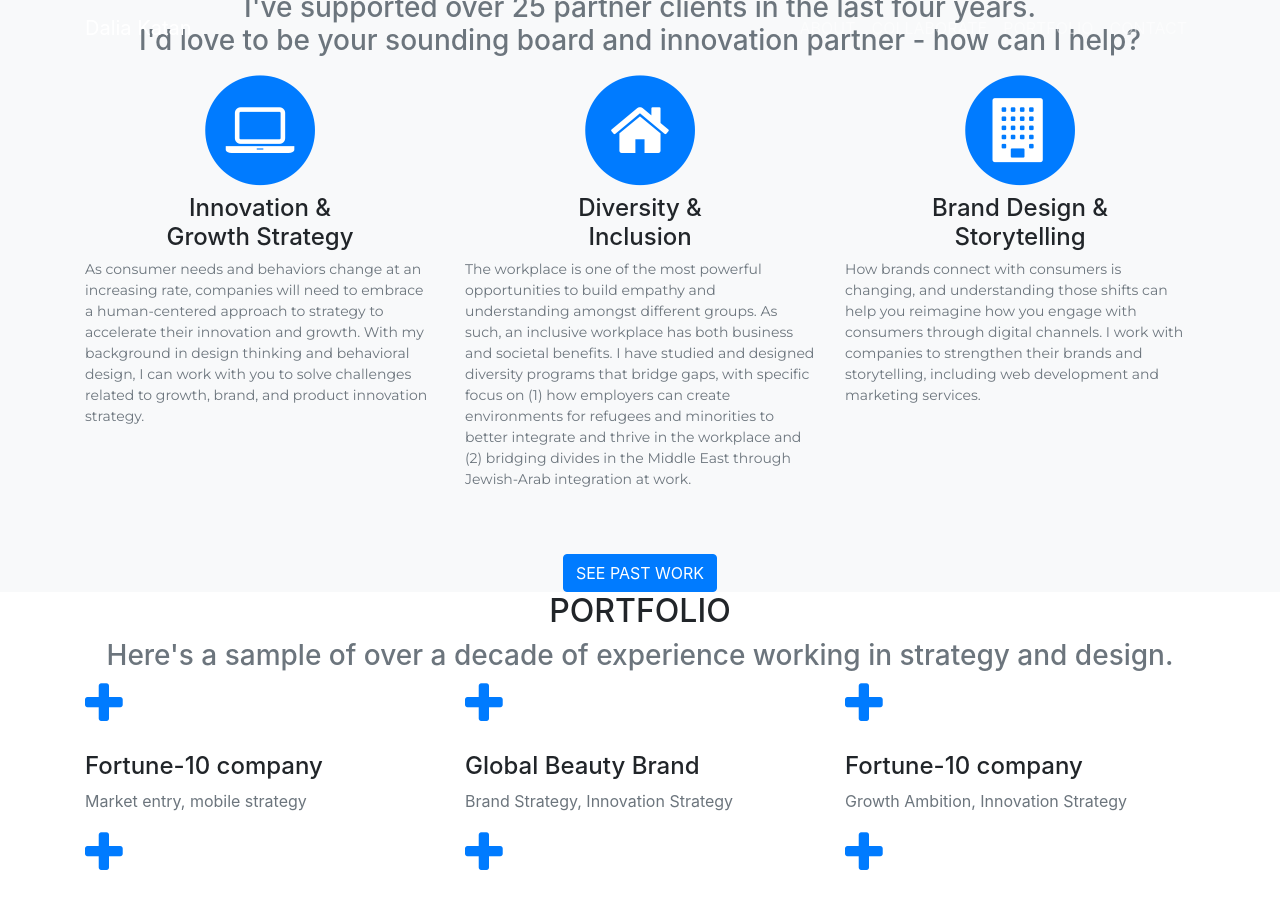
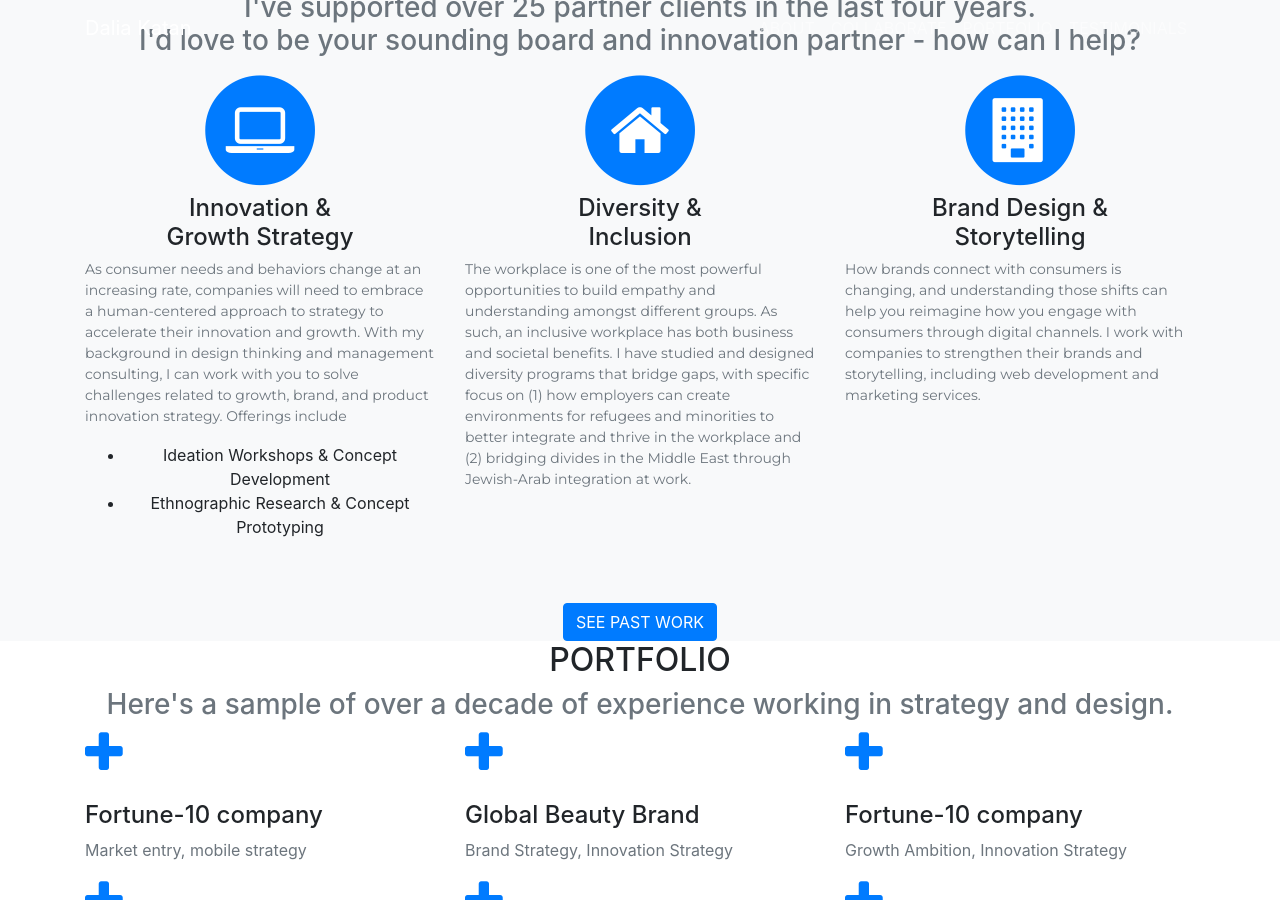
Before and after one commit to dalkat/dalkat.github.io, a Jekyll site: the page built from index.md, in a window 1280 px wide and 900 px high, scrolled down 763 px. Built offline with Jekyll 4.4.1, drawn with Linux system fonts in a browser that asks for light colours; nearby versions of some CDN libraries; some web fonts are replaced; library files that are not in the unit come from our copies.

Commit message:
update nav, added services to innovation

```diff
--- a/_data/default.yml
+++ b/_data/default.yml
@@ -10,6 +10,8 @@ nav:
     url: '#services'
   - title: Portfolio
     url: '#portfolio'
+  - title: Testimonials
+    url: '#testimonials
   - title: Contact
     url: '#contact'
 
--- a/_data/home.yml
+++ b/_data/home.yml
@@ -45,7 +45,7 @@ services:
   service:
     - icon: fa fa-laptop
       heading: Innovation & <br>Growth Strategy
-      text: As consumer needs and behaviors change at an increasing rate, companies will need to embrace a human-centered approach to strategy to accelerate their innovation and growth. With my background in design thinking and behavioral design, I can work with you to solve challenges related to growth, brand, and product innovation strategy.
+      text: As consumer needs and behaviors change at an increasing rate, companies will need to embrace a human-centered approach to strategy to accelerate their innovation and growth. With my background in design thinking and management consulting, I can work with you to solve challenges related to growth, brand, and product innovation strategy. Offerings include<br><ul><li>Ideation Workshops & Concept Development</li><li>Ethnographic Research & Concept Prototyping</li></ol>
     - icon: fa fa-home
       heading: Diversity & <br>Inclusion
       text: The workplace is one of the most powerful opportunities to build empathy and understanding amongst different groups. As such, an inclusive workplace has both business and societal benefits. I have studied and designed diversity programs that bridge gaps, with specific focus on (1) how employers can create environments for refugees and minorities to better integrate and thrive in the workplace and (2) bridging divides in the Middle East through Jewish-Arab integration at work.
--- a/_layouts/home.html
+++ b/_layouts/home.html
@@ -163,7 +163,7 @@ layout: default
                     <div class="row">
                       <div class="col-sm-2"></div><div class="col-sm-8">
                         <p>Dalia has incredible leadership skills – Envisioning, Engaging and Execution skills. She demonstrates great presence, EQ, IQ and drive and took full ownership of the project.</p>
-                        <small>Akhil S., CFO</small>
+                        <small>Akhil S., Global CFO</small>
                       </div>
                     </div>
                   </blockquote>
```
